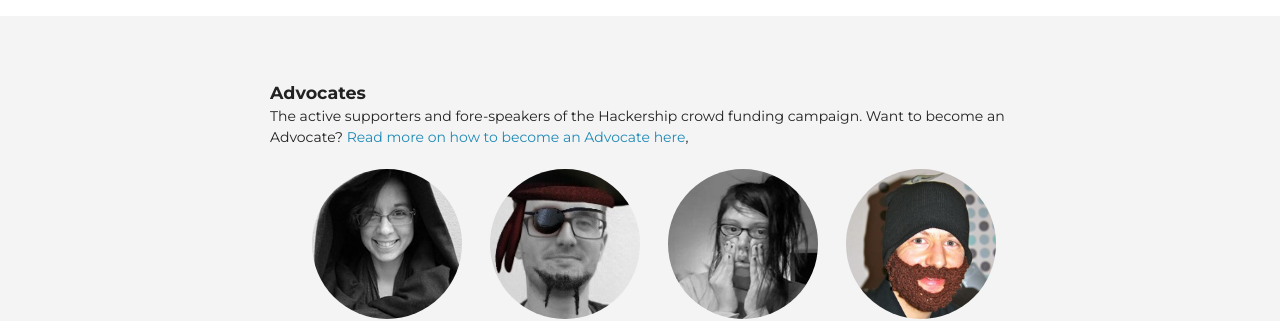
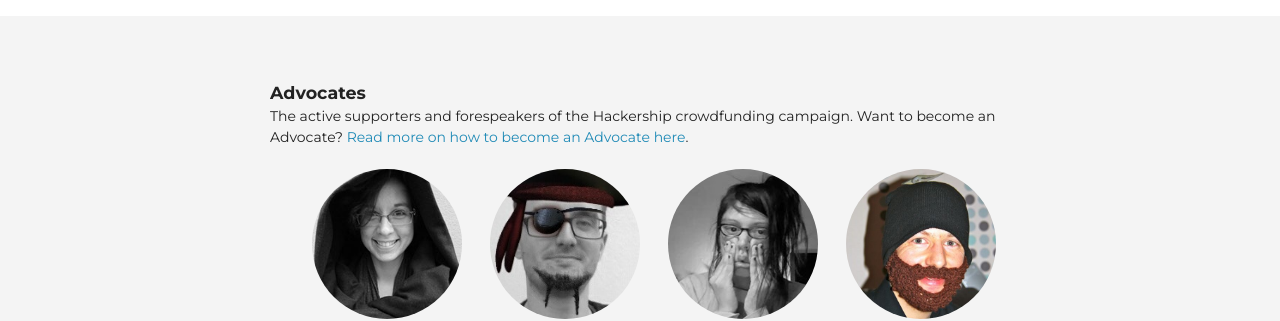
Before and after one commit to OpenTechSchool/www.opentechschool.org, a Jekyll site: the page built from hackership/index.html, in a window 1280 px wide and 900 px high. Shown: the part 273-594 px from the top of the window. Built offline with Jekyll 4.4.1, drawn with Linux system fonts in a browser that asks for light colours; nearby versions of some CDN libraries.

Commit message:
Copyedit.

```diff
--- a/hackership/index.html
+++ b/hackership/index.html
@@ -8,7 +8,7 @@ title: Hackership
 
 
 <h3>Advocates</h3>
-<p>The active supporters and fore-speakers of the Hackership crowd funding campaign. Want to become an Advocate? <a href="http://blog.opentechschool.org/2014/01/announcing-opentechschool-hackership-advocates-programme.html">Read more on how to become an Advocate here</a>,</p>
+<p>The active supporters and forespeakers of the Hackership crowdfunding campaign. Want to become an Advocate? <a href="http://blog.opentechschool.org/2014/01/announcing-opentechschool-hackership-advocates-programme.html">Read more on how to become an Advocate here</a>.</p>
 
 <div class="advocats">
     <ul class="float_list float_list_4 team_list">
```
